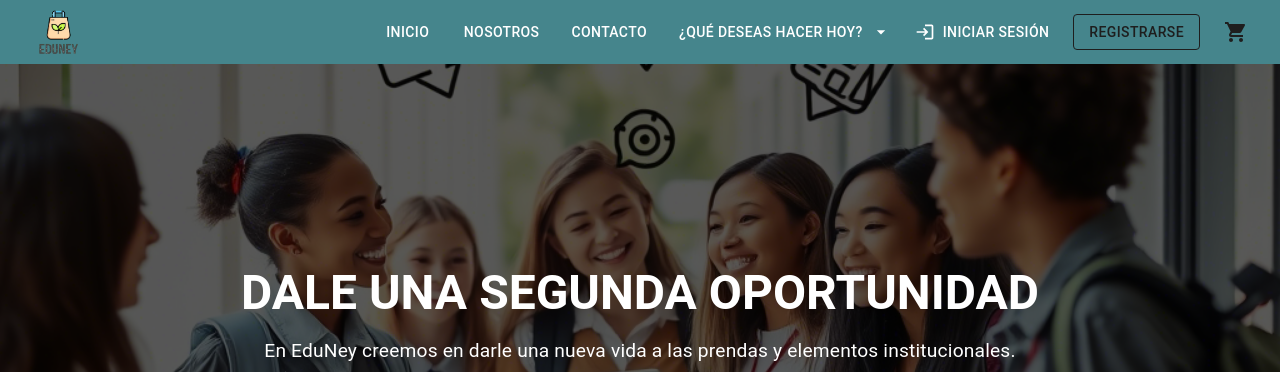
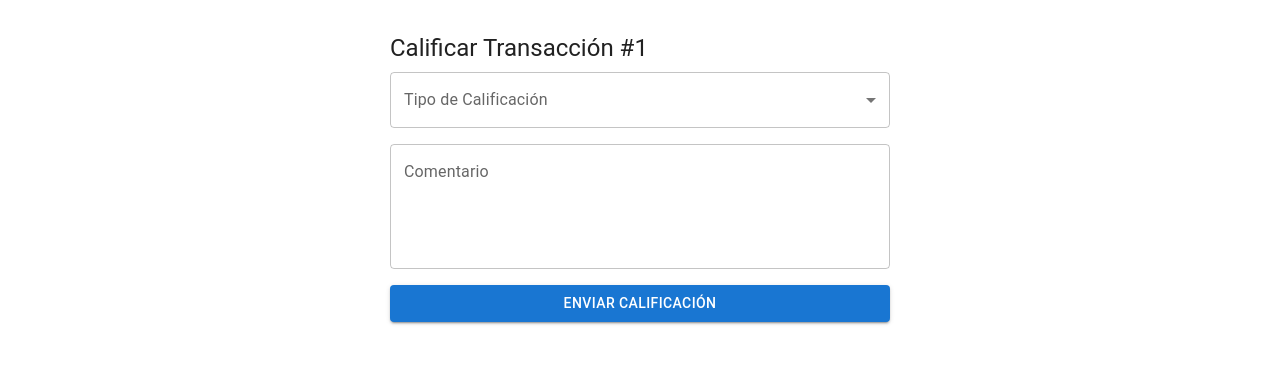
Before and after one commit to Mamm1201/Udeney-v1, a React (Vite) app in the folder client/: page /calificar/1 in a window 1280 px wide. Shown: the top 372 px of the page. Built offline with nearby package versions, Linux system fonts and the light colour scheme.

Commit message:
Crear componente para calificar Id transacción

```diff
--- a/client/src/api/axiosConfig.js
+++ b/client/src/api/axiosConfig.js
@@ -19,10 +19,10 @@ api.interceptors.request.use((config) => {
 
   // Lista de rutas protegidas que requieren autenticación
   const rutasProtegidas = [
-    "/mis-transacciones/",
-    "/crear-transaccion",
-    "/pagos/",
-    "/pqrs/",
+    "/mis-transacciones",
+    "/crear-con-detalles",
+    "/api/v1/pagos/",
+    "/api/v1/pqrs/",
   ];
 
   // Verifica si la URL actual es una de las protegidas
--- a/client/src/appRoutes.jsx
+++ b/client/src/appRoutes.jsx
@@ -30,6 +30,7 @@ import UserProfile from "./pages/UserProfile";
 import ActualizarDatos from "./pages/ActualizarDatos";
 import HistorialTransacciones from "./pages/HistorialTransacciones";
 import MisTransacciones from "./pages/MisTransacciones";
+import Calificar from "./pages/Calificar";
 
 // Administración
 import Rol from "./pages/Rol";
@@ -82,6 +83,7 @@ const AppRoutes = () => {
           path="/detalle-transaccion/:id"
           element={<DetalleTransaccion />}
         />
+        <Route path="/calificar/:id" element={<Calificar />} />
 
         {/* --- Administración --- */}
         <Route path="/rol" element={<Rol />} />
--- /dev/null
+++ b/client/src/pages/Calificar.jsx
@@ -0,0 +1,109 @@
+import { useState } from "react";
+import { useNavigate, useParams } from "react-router-dom";
+import {
+  Box,
+  Button,
+  MenuItem,
+  Select,
+  TextField,
+  Typography,
+  FormControl,
+  InputLabel,
+  Snackbar,
+  Alert,
+} from "@mui/material";
+import api from "../api/axiosConfig";
+
+const Calificar = () => {
+  const navigate = useNavigate();
+  const { id } = useParams(); // id de la transacción (viene de la URL)
+  const [tipoCalificacion, setTipoCalificacion] = useState("");
+  const [comentario, setComentario] = useState("");
+  const [mensaje, setMensaje] = useState({ texto: "", tipo: "success" });
+  const [mostrarAlerta, setMostrarAlerta] = useState(false);
+
+  const handleSubmit = async (e) => {
+    e.preventDefault();
+
+    try {
+      const response = await api.post("/calificaciones/", {
+        id_transaccion: id,
+        tipo_calificacion: tipoCalificacion,
+        comentario: comentario,
+      });
+
+      setMensaje({
+        texto: "✅ Calificación enviada exitosamente",
+        tipo: "success",
+      });
+      setMostrarAlerta(true);
+
+      // Redirigir después de unos segundos
+      setTimeout(() => {
+        navigate("/mis-transacciones");
+      }, 2000);
+    } catch (error) {
+      console.error("❌ Error al enviar calificación:", error);
+      setMensaje({
+        texto: "Ocurrió un error al enviar la calificación",
+        tipo: "error",
+      });
+      setMostrarAlerta(true);
+    }
+  };
+
+  return (
+    <Box sx={{ maxWidth: 500, mx: "auto", mt: 4 }}>
+      <Typography variant="h5" gutterBottom>
+        Calificar Transacción #{id}
+      </Typography>
+
+      <form onSubmit={handleSubmit}>
+        <FormControl fullWidth sx={{ mb: 2 }}>
+          <InputLabel>Tipo de Calificación</InputLabel>
+          <Select
+            value={tipoCalificacion}
+            label="Tipo de Calificación"
+            onChange={(e) => setTipoCalificacion(e.target.value)}
+            required
+          >
+            <MenuItem value="excelente">Excelente</MenuItem>
+            <MenuItem value="buena">Buena</MenuItem>
+            <MenuItem value="mala">Mala</MenuItem>
+          </Select>
+        </FormControl>
+
+        <TextField
+          label="Comentario"
+          multiline
+          rows={4}
+          fullWidth
+          value={comentario}
+          onChange={(e) => setComentario(e.target.value)}
+          sx={{ mb: 2 }}
+        />
+
+        <Button type="submit" variant="contained" color="primary" fullWidth>
+          Enviar Calificación
+        </Button>
+      </form>
+
+      <Snackbar
+        open={mostrarAlerta}
+        autoHideDuration={4000}
+        onClose={() => setMostrarAlerta(false)}
+        anchorOrigin={{ vertical: "bottom", horizontal: "center" }}
+      >
+        <Alert
+          severity={mensaje.tipo}
+          onClose={() => setMostrarAlerta(false)}
+          variant="filled"
+        >
+          {mensaje.texto}
+        </Alert>
+      </Snackbar>
+    </Box>
+  );
+};
+
+export default Calificar;
--- a/client/src/pages/ResumenCompra.jsx
+++ b/client/src/pages/ResumenCompra.jsx
@@ -206,6 +206,24 @@ const ResumenCompra = () => {
           >
             Volver
           </Button>
+          {/* Botón para calificar transacción */}
+          <Box sx={{ mt: 2, textAlign: "center" }}>
+            <Button
+              variant="outlined"
+              onClick={() => navigate(`/calificar/${resumen.id_transaccion}`)}
+              sx={{
+                borderColor: "#1976d2",
+                color: "#1976d2",
+                "&:hover": {
+                  backgroundColor: "#1976d2",
+                  color: "white",
+                },
+                mb: 2,
+              }}
+            >
+              Calificar transacción
+            </Button>
+          </Box>
         </Box>
       </Paper>
     </Box>
```
Also changed, not shown: 2 other files (tests, documents, lock files or other folders).
